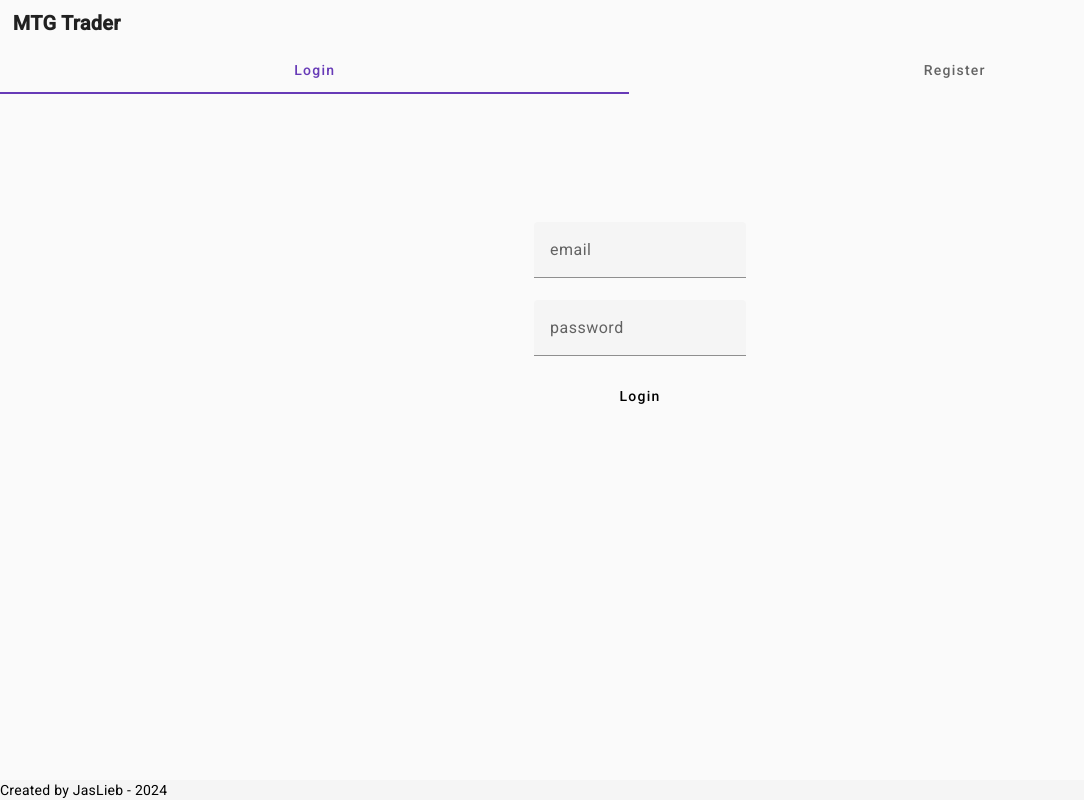
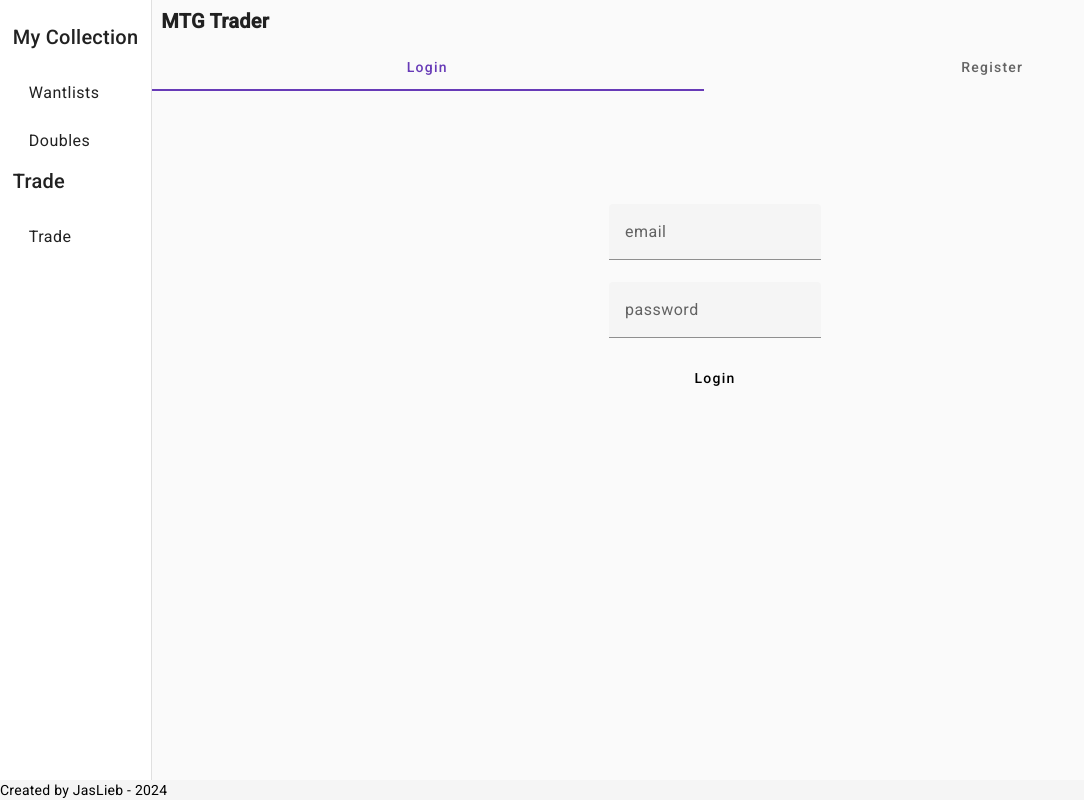
Before and after one commit to JasLieb/mtg-trader, an Angular app in the folder client/: page /auth in a window 1280 px wide. Shown: the whole page, without its empty margins (0-1084 px from the left). Built offline with nearby package versions, Linux system fonts and the light colour scheme.

Commit message:
feat(front.nav) : always display side navigation if tablet screen at least

```diff
--- a/client/src/app/app.component.html
+++ b/client/src/app/app.component.html
@@ -1,6 +1,11 @@
 <div class="app-container">
   <mat-drawer-container class="app-drawer-container">
-    <mat-drawer #drawer class="app-drawer-sidenav" mode="side">
+    <mat-drawer
+      #drawer
+      class="app-drawer-sidenav"
+      mode="side"
+      [opened]="!isSmallScreen()"
+    >
       <mat-list role="list">
         <h2 matSubheader>My Collection</h2>
         <mat-list-item
@@ -30,7 +35,7 @@
 
     <mat-drawer-content class="app-drawer-content">
       <div class="app-nav-bar">
-        @if (isConnected()) {
+        @if (isSmallScreen()) {
         <button mat-icon-button type="button" (click)="drawer.toggle()">
           <mat-icon>menu</mat-icon>
         </button>
--- a/client/src/app/app.component.ts
+++ b/client/src/app/app.component.ts
@@ -57,8 +57,7 @@ export class AppComponent implements OnInit, OnDestroy {
     this.authService.isConnected$
       .pipe(takeUntil(this.unsubscribe))
       .subscribe((isConnected) => {
-        if (isConnected)
-          this.resumeNavigation();
+        if (isConnected) this.resumeNavigation();
         else this.navigateAuth();
       });
   }
@@ -66,6 +65,10 @@ export class AppComponent implements OnInit, OnDestroy {
   ngOnDestroy(): void {
     this.unsubscribe.next(null);
     this.unsubscribe.complete();
+  }
+
+  isSmallScreen(): boolean {
+    return window.innerWidth < 480;
   }
 
   private navigateAuth() {
```
Also changed, not shown: 1 other file (tests, documents, lock files or other folders).
